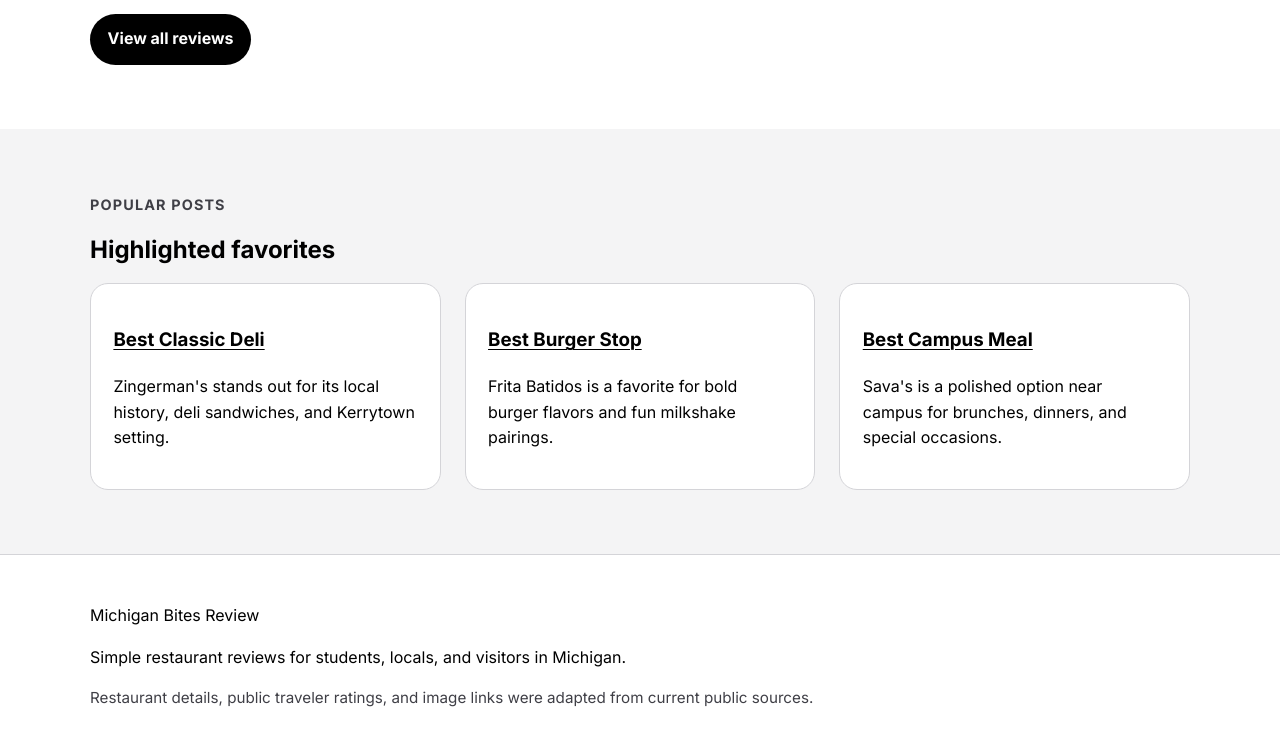
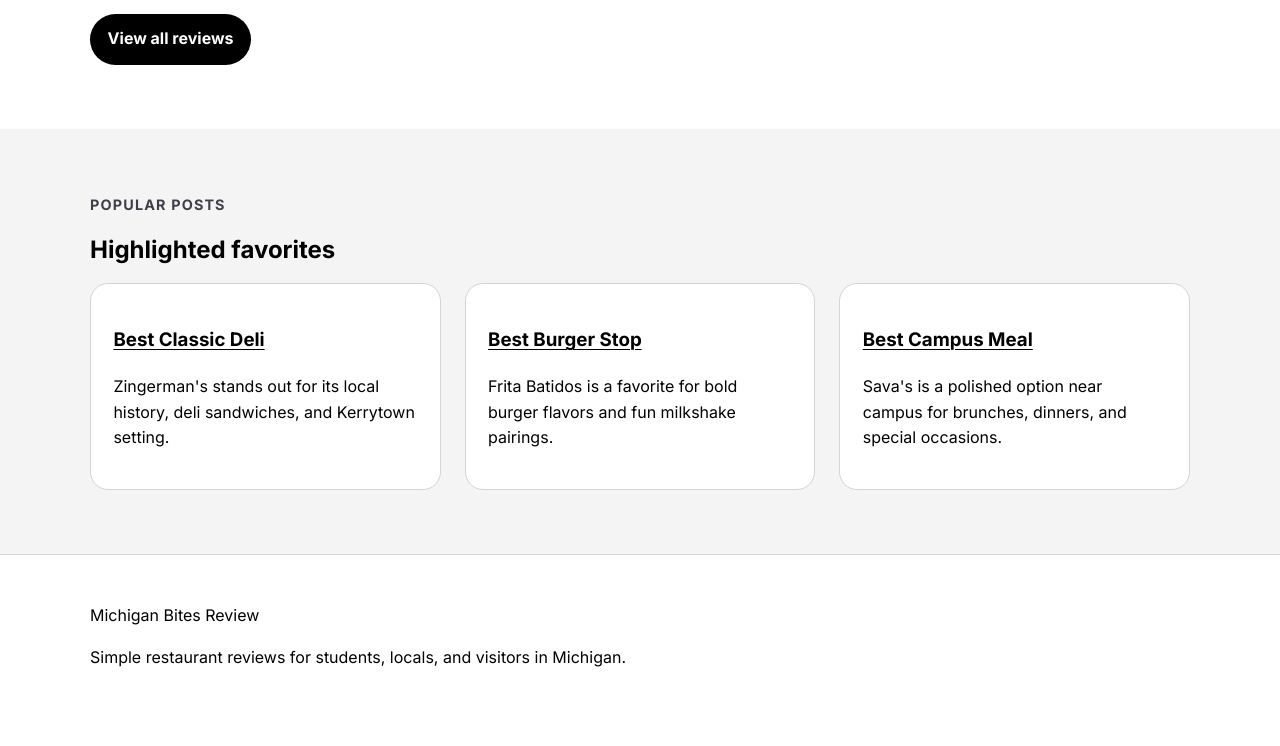
Before and after one commit to brookebui/final-project, a plain HTML site: page index.html in a window 1280 px wide. Shown: the part 1357-2103 px from the top of the page. After the commit the page ends 2075 px from the top, so only its background shows below. Drawn offline with Linux system fonts and the light colour scheme; a web font is replaced by a local one.

Commit message:
Accessibility:

```diff
--- a/index.html
+++ b/index.html
@@ -150,7 +150,6 @@
     <div class="container">
       <p>Michigan Bites Review</p>
       <p>Simple restaurant reviews for students, locals, and visitors in Michigan.</p>
-      <p class="footer-note">Restaurant details, public traveler ratings, and image links were adapted from current public sources.</p>
     </div>
   </footer>
 </body>
--- a/review-modal.js
+++ b/review-modal.js
@@ -71,13 +71,14 @@ const modal = document.createElement("div");
 modal.className = "review-modal-overlay";
 modal.setAttribute("hidden", "");
 modal.innerHTML = `
-  <section class="review-modal" role="dialog" aria-modal="true" aria-labelledby="modal-title">
+  <section class="review-modal" role="dialog" aria-modal="true" aria-label="Restaurant review">
     <button class="modal-close" type="button" aria-label="Close full review">&times;</button>
     <div id="modal-content"></div>
   </section>
 `;
 document.body.appendChild(modal);
 
+const dialogPanel = modal.querySelector(".review-modal");
 const modalContent = document.getElementById("modal-content");
 const closeButton = modal.querySelector(".modal-close");
 
@@ -93,7 +94,7 @@ function openReviewModal(review) {
     <img class="modal-image" src="${review.image}" alt="${review.alt}">
     <div class="modal-body">
       <p class="section-label">Restaurant Review</p>
-      <h2 id="modal-title">${review.title}</h2>
+      <h2>${review.title}</h2>
       <p class="meta">${review.address}</p>
       <p class="rating">${review.rating}</p>
       <h3>Review</h3>
@@ -113,12 +114,14 @@ function openReviewModal(review) {
     </div>
   `;
 
+  dialogPanel.setAttribute("aria-label", `Full review: ${review.title}`);
   modal.hidden = false;
   document.body.classList.add("modal-open");
   closeButton.focus();
 }
 
 function closeReviewModal() {
+  dialogPanel.setAttribute("aria-label", "Restaurant review");
   modal.hidden = true;
   document.body.classList.remove("modal-open");
 }
--- a/styles.css
+++ b/styles.css
@@ -422,11 +422,6 @@ nav {
   background: #ffffff;
 }
 
-.footer-note {
-  font-size: 0.95rem;
-  color: var(--muted);
-}
-
 @media (max-width: 900px) {
   .hero-grid,
   .card-grid,
```
Also changed, not shown: all-reviews.html (+0 -1 lines), brookes-reviews.html (+0 -1 lines), stephs-reviews.html (+0 -1 lines).
